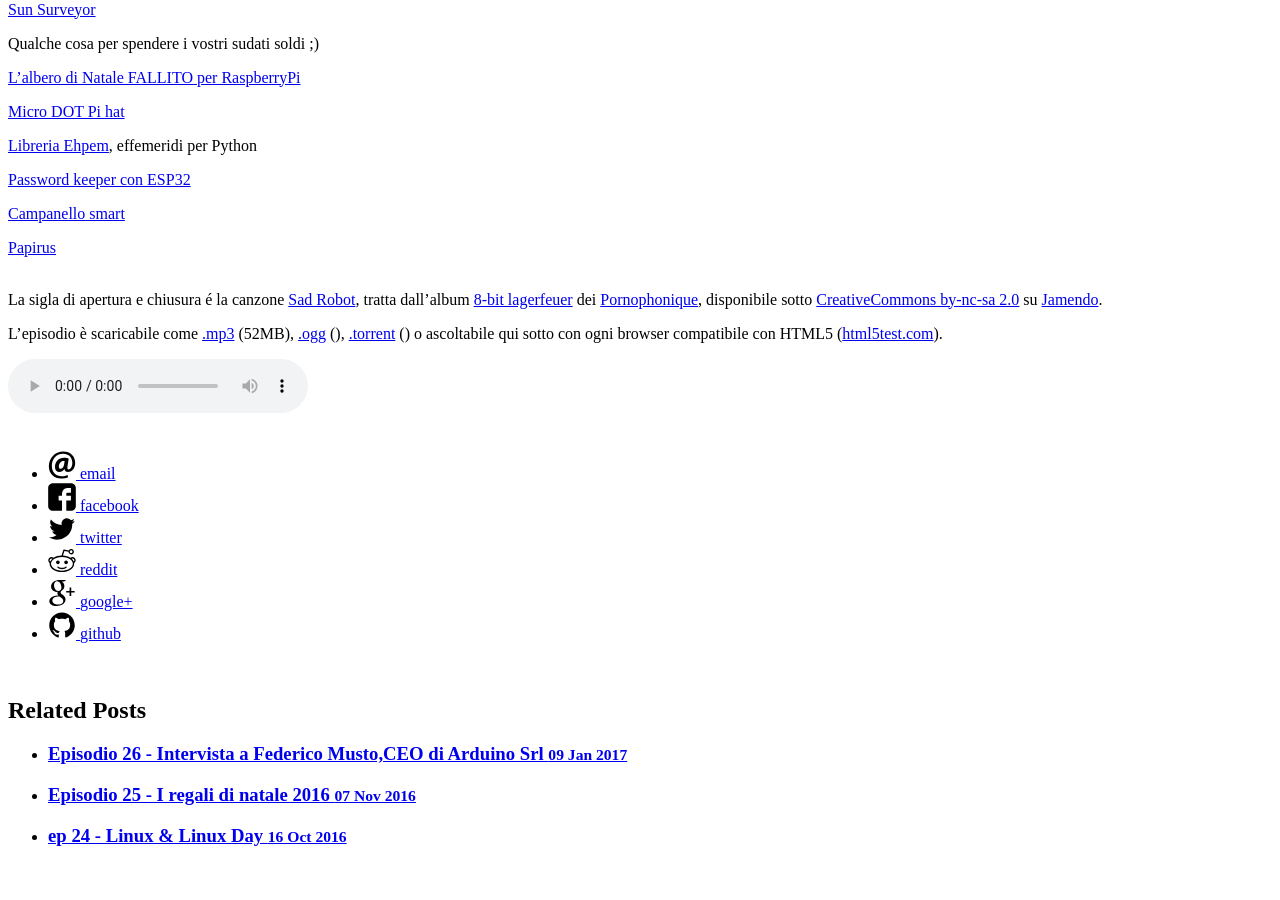
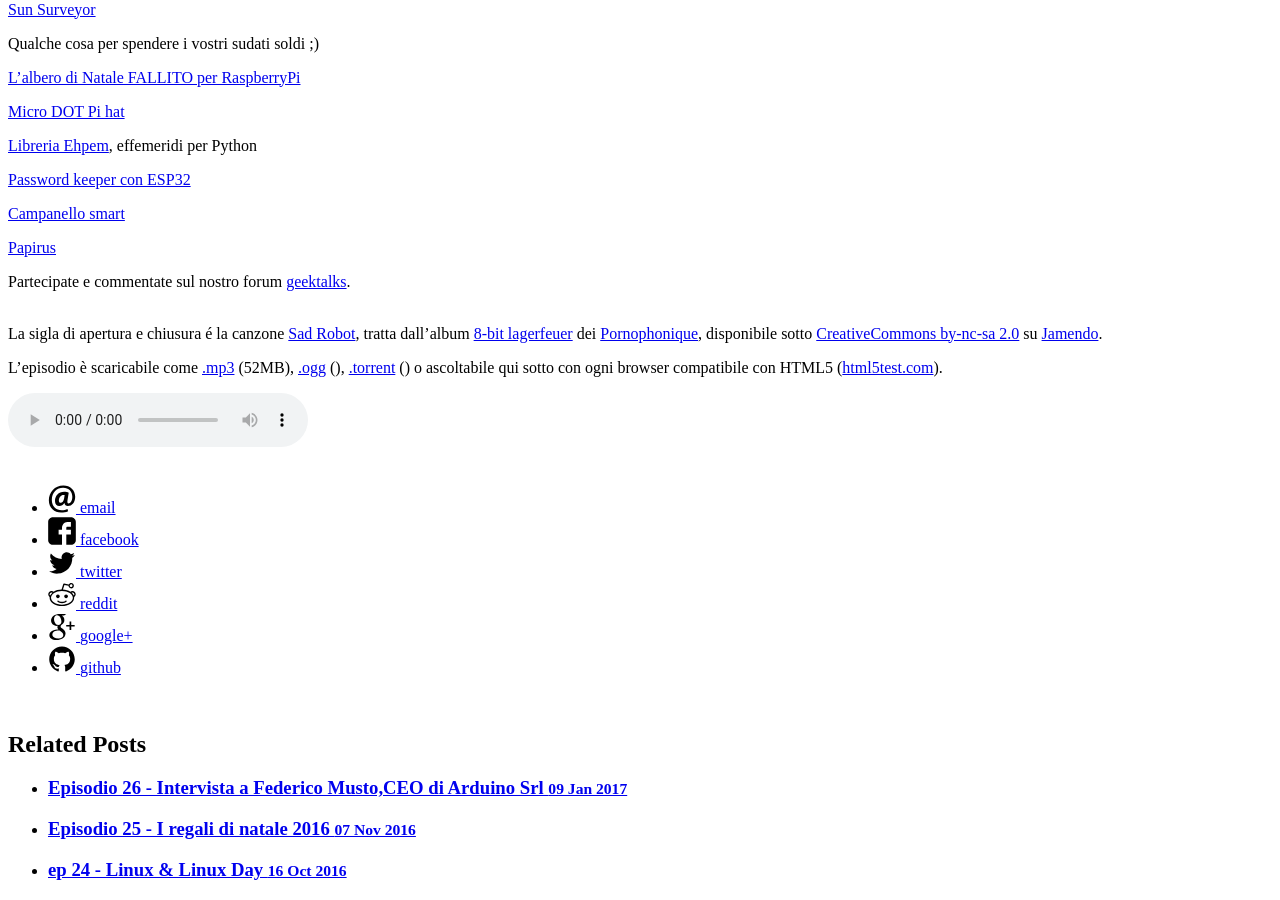
Before and after one commit to geekcookies/geekcookies.github.io, a Jekyll site: the page built from _posts/2017-02-12-episodio-27.md, in a window 1280 px wide and 900 px high, scrolled down 889 px. Built offline with Jekyll 4.4.1, drawn with Linux system fonts in a browser that asks for light colours; nearby versions of some CDN libraries; comment, search, counter and statistics services are not loaded; before the commit the page ends 1755 px from its top, so only the background shows below that.

Commit message:
Update 2017-02-12-episodio-27.md

```diff
--- a/_posts/2017-02-12-episodio-27.md
+++ b/_posts/2017-02-12-episodio-27.md
@@ -60,3 +60,5 @@
 [Campanello smart](http://www.instructables.com/id/Low-Cost-Arduino-Smart-Doorbell/)
 
 [Papirus](https://thepihut.com/products/papirus-epaper-eink-screen-hat)
+
+Partecipate e commentate sul nostro forum [geektalks](https://github.com/geekcookies/geektalks/issues/24).
```
